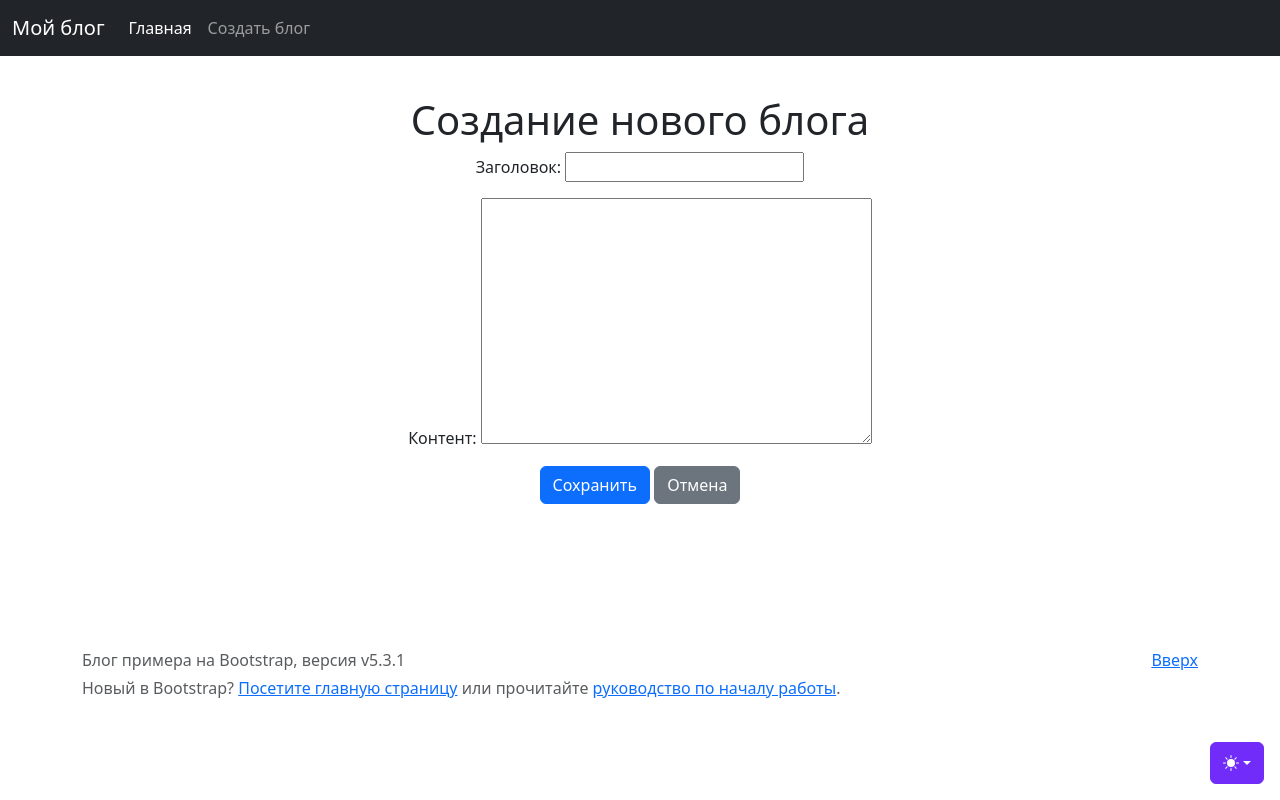
After one commit to vladosik-13/Sky_pro_homework_22_Django, a Django app: page /blogs/create/ in a window 1280 px wide. The commit adds this page. Run offline with Django 5.2, Linux system fonts and the light colour scheme; some libraries are stand-ins or nearby versions.

Commit message:
переделаны шаблоны и views.py

```diff
--- /dev/null
+++ b/blogs/templates/base.html
@@ -0,0 +1,189 @@
+{% load static %}
+<!doctype html>
+<html lang="ru" data-bs-theme="auto">
+<head>
+    <script src="{% static 'js/color-modes.js' %}"></script>
+
+    <meta charset="utf-8">
+    <meta name="viewport" content="width=device-width, initial-scale=1">
+    <meta name="description" content="Пример на bootstrap 5: Простой одностраничный шаблон · Версия v5.3.1">
+    <title>{% block title %}Мой блог{% endblock %}</title>
+
+    <link rel="canonical" href="https://bootstrap-4.ru/docs/5.3/examples/album/">
+
+    <!-- Bootstrap core CSS -->
+    <link href="{% static 'css/bootstrap.min.css' %}" rel="stylesheet">
+
+    <!-- Favicons -->
+    <link rel="apple-touch-icon" href="/docs/5.3/assets/img/favicons/apple-touch-icon.png" sizes="180x180">
+    <link rel="icon" href="/docs/5.3/assets/img/favicons/favicon-32x32.png" sizes="32x32" type="image/png">
+    <link rel="icon" href="/docs/5.3/assets/img/favicons/favicon-16x16.png" sizes="16x16" type="image/png">
+    <link rel="mask-icon" href="/docs/5.3/assets/img/favicons/safari-pinned-tab.svg" color="#7952b3">
+    <link rel="icon" href="/docs/5.3/assets/img/favicons/favicon.ico">
+    <meta name="theme-color" content="#712cf9">
+
+    <style>
+        .bd-placeholder-img {
+            font-size: 1.125rem;
+            text-anchor: middle;
+            -webkit-user-select: none;
+            -moz-user-select: none;
+            user-select: none;
+        }
+
+        @media (min-width: 768px) {
+            .bd-placeholder-img-lg {
+                font-size: 3.5rem;
+            }
+        }
+
+        .b-example-divider {
+            width: 100%;
+            height: 3rem;
+            background-color: rgba(0, 0, 0, .1);
+            border: solid rgba(0, 0, 0, .15);
+            border-width: 1px 0;
+            box-shadow: inset 0 .5em 1.5em rgba(0, 0, 0, .1), inset 0 .125em .5em rgba(0, 0, 0, .15);
+        }
+
+        .b-example-vr {
+            flex-shrink: 0;
+            width: 1.5rem;
+            height: 100vh;
+        }
+
+        .bi {
+            vertical-align: -.125em;
+            fill: currentColor;
+        }
+
+        .nav-scroller {
+            position: relative;
+            z-index: 2;
+            height: 2.75rem;
+            overflow-y: hidden;
+        }
+
+        .nav-scroller .nav {
+            display: flex;
+            flex-wrap: nowrap;
+            padding-bottom: 1rem;
+            margin-top: -1px;
+            overflow-x: auto;
+            text-align: center;
+            white-space: nowrap;
+            -webkit-overflow-scrolling: touch;
+        }
+
+        .btn-bd-primary {
+            --bd-violet-bg: #712cf9;
+            --bd-violet-rgb: 112.520718, 44.062154, 249.437846;
+
+            --bs-btn-font-weight: 600;
+            --bs-btn-color: var(--bs-white);
+            --bs-btn-bg: var(--bd-violet-bg);
+            --bs-btn-border-color: var(--bd-violet-bg);
+            --bs-btn-hover-color: var(--bs-white);
+            --bs-btn-hover-bg: #6528e0;
+            --bs-btn-hover-border-color: #6528e0;
+            --bs-btn-focus-shadow-rgb: var(--bd-violet-rgb);
+            --bs-btn-active-color: var(--bs-btn-hover-color);
+            --bs-btn-active-bg: #5a23c8;
+            --bs-btn-active-border-color: #5a23c8;
+        }
+        .bd-mode-toggle {
+            z-index: 1500;
+        }
+    </style>
+</head>
+<body>
+    <svg xmlns="http://www.w3.org/2000/svg" style="display: none;">
+        <symbol id="check2" viewBox="0 0 16 16">
+            <path d="M13.854 3.646a.5.5 0 0 1 0 .708l-7 7a.5.5 0 0 1-.708 0l-3.5-3.5a.5.5 0 1 1 .708-.708L6.5 10.293l6.646-6.647a.5.5 0 0 1 .708 0z"/>
+        </symbol>
+        <symbol id="circle-half" viewBox="0 0 16 16">
+            <path d="M8 15A7 7 0 1 0 8 1v14zm0 1A8 8 0 1 1 8 0a8 8 0 0 1 0 16z"/>
+        </symbol>
+        <symbol id="moon-stars-fill" viewBox="0 0 16 16">
+            <path d="M6 .278a.768.768 0 0 1 .08.858 7.208 7.208 0 0 0-.878 3.46c0 4.021 3.278 7.277 7.318 7.277.527 0 1.04-.055 1.533-.16a.787.787 0 0 1 .81.316.733.733 0 0 1-.031.893A8.349 8.349 0 0 1 8.344 16C3.734 16 0 12.286 0 7.71 0 4.266 2.114 1.312 5.124.06A.752.752 0 0 1 6 .278z"/>
+            <path d="M10.794 3.148a.217.217 0 0 1 .412 0l.387 1.162c.173.518.579.924 1.097 1.097l1.162.387a.217.217 0 0 1 0 .412l-1.162.387a1.734 1.734 0 0 0-1.097 1.097l-.387 1.162a.217.217 0 0 1-.412 0l-.387-1.162A1.734 1.734 0 0 0 9.31 6.593l-1.162-.387a.217.217 0 0 1 0-.412l1.162-.387a1.734 1.734 0 0 0 1.097-1.097l.387-1.162zM13.863.099a.145.145 0 0 1 .274 0l.258.774c.115.346.386.617.732.732l.774.258a.145.145 0 0 1 0 .274l-.774.258a1.156 1.156 0 0 0-.732.732l-.258.774a.145.145 0 0 1 0 .274l-.258-.774a1.156 1.156 0 0 0-.732-.732l-.774-.258a.145.145 0 0 1 0-.274l.774-.258c.346-.115.617-.386.732-.732L13.863.1z"/>
+        </symbol>
+        <symbol id="sun-fill" viewBox="0 0 16 16">
+            <path d="M8 12a4 4 0 1 0 0-8 4 4 0 0 0 0 8zM8 0a.5.5 0 0 1 .5.5v2a.5.5 0 0 1-1 0v-2A.5.5 0 0 1 8 0zm0 13a.5.5 0 0 1 .5.5v2a.5.5 0 0 1-1 0v-2A.5.5 0 0 1 8 13zm8-5a.5.5 0 0 1-.5.5h-2a.5.5 0 0 1 0-1h2a.5.5 0 0 1 .5.5zM3 8a.5.5 0 0 1-.5.5h-2a.5.5 0 0 1 0-1h2A.5.5 0 0 1 3 8zm10.657-5.657a.5.5 0 0 1 0 .707l-1.414 1.415a.5.5 0 1 1-.707-.708l1.414-1.414a.5.5 0 0 1 .707 0zm-9.193 9.193a.5.5 0 0 1 0 .707L3.05 13.657a.5.5 0 0 1-.707-.707l1.414-1.414a.5.5 0 0 1 .707 0zm9.193 2.121a.5.5 0 0 1-.707 0l-1.414-1.414a.5.5 0 0 1 .707-.707l1.414 1.414a.5.5 0 0 1 0 .707zM4.464 4.465a.5.5 0 0 1-.707 0L2.343 3.05a.5.5 0 1 1 .707-.707l1.414 1.414a.5.5 0 0 1 0 .708z"/>
+        </symbol>
+    </svg>
+
+    <div class="dropdown position-fixed bottom-0 end-0 mb-3 me-3 bd-mode-toggle">
+        <button class="btn btn-bd-primary py-2 dropdown-toggle d-flex align-items-center"
+                id="bd-theme"
+                type="button"
+                aria-expanded="false"
+                data-bs-toggle="dropdown"
+                aria-label="Toggle theme (auto)">
+            <svg class="bi my-1 theme-icon-active" width="1em" height="1em"><use href="#circle-half"></use></svg>
+            <span class="visually-hidden" id="bd-theme-text">Toggle theme</span>
+        </button>
+        <ul class="dropdown-menu dropdown-menu-end shadow" aria-labelledby="bd-theme-text">
+            <li>
+                <button type="button" class="dropdown-item d-flex align-items-center" data-bs-theme-value="light" aria-pressed="false">
+                    <svg class="bi me-2 opacity-50 theme-icon" width="1em" height="1em"><use href="#sun-fill"></use></svg>
+                    Light
+                    <svg class="bi ms-auto d-none" width="1em" height="1em"><use href="#check2"></use></svg>
+                </button>
+            </li>
+            <li>
+                <button type="button" class="dropdown-item d-flex align-items-center" data-bs-theme-value="dark" aria-pressed="false">
+                    <svg class="bi me-2 opacity-50 theme-icon" width="1em" height="1em"><use href="#moon-stars-fill"></use></svg>
+                    Dark
+                    <svg class="bi ms-auto d-none" width="1em" height="1em"><use href="#check2"></use></svg>
+                </button>
+            </li>
+            <li>
+                <button type="button" class="dropdown-item d-flex align-items-center active" data-bs-theme-value="auto" aria-pressed="true">
+                    <svg class="bi me-2 opacity-50 theme-icon" width="1em" height="1em"><use href="#circle-half"></use></svg>
+                    Auto
+                    <svg class="bi ms-auto d-none" width="1em" height="1em"><use href="#check2"></use></svg>
+                </button>
+            </li>
+        </ul>
+    </div>
+
+    <header data-bs-theme="dark">
+        <nav class="navbar navbar-expand-md navbar-dark fixed-top bg-dark">
+            <div class="container-fluid">
+                <a class="navbar-brand" href="{% url 'blogs:blog_list' %}">Мой блог</a>
+                <button class="navbar-toggler" type="button" data-bs-toggle="collapse" data-bs-target="#navbarCollapse" aria-controls="navbarCollapse" aria-expanded="false" aria-label="Toggle navigation">
+                    <span class="navbar-toggler-icon"></span>
+                </button>
+                <div class="collapse navbar-collapse" id="navbarCollapse">
+                    <ul class="navbar-nav me-auto mb-2 mb-md-0">
+                        <li class="nav-item">
+                            <a class="nav-link active" aria-current="page" href="{% url 'blogs:blog_list' %}">Главная</a>
+                        </li>
+                        <li class="nav-item">
+                            <a class="nav-link" href="{% url 'blogs:blog_create' %}">Создать блог</a>
+                        </li>
+                    </ul>
+                </div>
+            </div>
+        </nav>
+    </header>
+
+    <main>
+        {% block content %}
+        {% endblock %}
+    </main>
+
+    <footer class="text-body-secondary py-5">
+        <div class="container">
+            <p class="float-end mb-1">
+                <a href="#">Вверх</a>
+            </p>
+            <p class="mb-1">Блог примера на Bootstrap, версия v5.3.1</p>
+            <p class="mb-0">Новый в Bootstrap? <a href="/">Посетите главную страницу</a> или прочитайте <a href="../getting-started/introduction/">руководство по началу работы</a>.</p>
+        </div>
+    </footer>
+
+    <script src="{% static 'js/bootstrap.bundle.min.js' %}"></script>
+</body>
+</html>
--- /dev/null
+++ b/blogs/templates/blogs/blog_form.html
@@ -0,0 +1,19 @@
+{% extends 'base.html' %}
+
+{% block title %}{{ title }}{% endblock %}
+
+{% block content %}
+<section class="py-5 text-center container">
+    <div class="row py-lg-5">
+        <div class="col-lg-6 col-md-8 mx-auto">
+            <h1 class="fw-light">{{ title }}</h1>
+            <form method="post">
+                {% csrf_token %}
+                {{ form.as_p }}
+                <button type="submit" class="btn btn-primary">Сохранить</button>
+                <a href="{% url 'blogs:blog_list' %}" class="btn btn-secondary">Отмена</a>
+            </form>
+        </div>
+    </div>
+</section>
+{% endblock %}
--- a/blogs/templates/blogs/includes/inc_menu.html
+++ b/blogs/templates/blogs/includes/inc_menu.html
@@ -1,3 +1,4 @@
+<!-- blog/templates/blog/includes/inc_menu.html -->
 <nav class="navbar navbar-expand-lg navbar-dark bg-dark">
   <div class="container-fluid">
     <a class="navbar-brand" href="{% url 'blog:blog_home' %}">Блог</a>
--- a/blogs/urls.py
+++ b/blogs/urls.py
@@ -1,14 +1,12 @@
 from django.urls import path
-from blogs.apps import BlogsConfig
+from .views import BlogListView, BlogDetailView, BlogCreateView, BlogUpdateView, BlogDeleteView
 
-from blogs.views import BlogListView, BlogDetailView, BlogCreateView, BlogUpdateView, BlogDeleteView
-
-app_name = BlogsConfig.name
+app_name = 'blogs'
 
 urlpatterns = [
-    path('', BlogListView.as_view(), name='home'),
-    path('article/<int:pk>/', BlogDetailView.as_view(), name='article_detail'),
-    path('article/create/', BlogCreateView.as_view(), name='article_create'),
-    path('article/<int:pk>/update/', BlogUpdateView.as_view(), name='article_update'),
-    path('article/<int:pk>/delete/', BlogDeleteView.as_view(), name='article_delete'),
+    path('', BlogListView.as_view(), name='blog_list'),
+    path('<int:pk>/', BlogDetailView.as_view(), name='blog_detail'),
+    path('create/', BlogCreateView.as_view(), name='blog_create'),
+    path('<int:pk>/update/', BlogUpdateView.as_view(), name='blog_update'),
+    path('<int:pk>/delete/', BlogDeleteView.as_view(), name='blog_delete'),
 ]
--- a/blogs/views.py
+++ b/blogs/views.py
@@ -1,28 +1,46 @@
 from django.urls import reverse_lazy
 from django.views.generic import ListView, DetailView, CreateView, UpdateView, DeleteView
 
-from blogs.models import Blog
+from .models import Blog
 
 
 class BlogListView(ListView):
     model = Blog
+    template_name = 'blogs/blog_list.html'
+    context_object_name = 'object_list'  # По умолчанию используется 'object_list', но можно явно указать
 
 
 class BlogDetailView(DetailView):
     model = Blog
+    template_name = 'blogs/blog_detail.html'
+    context_object_name = 'object'  # По умолчанию используется 'object', но можно явно указать
 
 
 class BlogCreateView(CreateView):
     model = Blog
     fields = ['title', 'content']
-    success_url = reverse_lazy('blog_list')
+    success_url = reverse_lazy('blogs:blog_list')
+    template_name = 'blogs/blog_form.html'
+
+    def get_context_data(self, **kwargs):
+        context = super().get_context_data(**kwargs)
+        context['title'] = 'Создание нового блога'
+        return context
 
 
 class BlogUpdateView(UpdateView):
     model = Blog
     fields = ['title', 'content']
-    success_url = reverse_lazy('blog_list')
+    success_url = reverse_lazy('blogs:blog_list')
+    template_name = 'blogs/blog_form.html'
+
+    def get_context_data(self, **kwargs):
+        context = super().get_context_data(**kwargs)
+        context['title'] = 'Редактирование блога'
+        return context
+
 
 class BlogDeleteView(DeleteView):
     model = Blog
-    success_url = reverse_lazy('blog_list')
+    success_url = reverse_lazy('blogs:blog_list')
+    template_name = 'blogs/blog_confirm_delete.html'
--- a/config/urls.py
+++ b/config/urls.py
@@ -1,20 +1,3 @@
-"""
-URL configuration for config project.
-
-The `urlpatterns` list routes URLs to views. For more information please see:
-    https://docs.djangoproject.com/en/5.1/topics/http/urls/
-Examples:
-Function views
-    1. Add an import:  from my_app import views
-    2. Add a URL to urlpatterns:  path('', views.home, name='home')
-Class-based views
-    1. Add an import:  from other_app.views import Home
-    2. Add a URL to urlpatterns:  path('', Home.as_view(), name='home')
-Including another URLconf
-    1. Import the include() function: from django.urls import include, path
-    2. Add a URL to urlpatterns:  path('blog/', include('blog.urls'))
-"""
-
 from django.contrib import admin
 from django.urls import path, include
 from django.conf import settings
```
Also changed, not shown: blogs/templates/blogs/base.html (deleted, +0 -182 lines), blogs/templates/blogs/blog_confirm_delete.html (added, +19 -0 lines), blogs/templates/blogs/blog_detail.html (added, +21 -0 lines), blogs/templates/blogs/blog_list.html (added, +43 -0 lines), blogs/templates/blogs/detail.html (deleted, +0 -14 lines), blogs/templates/blogs/home.html (deleted, +0 -31 lines).
